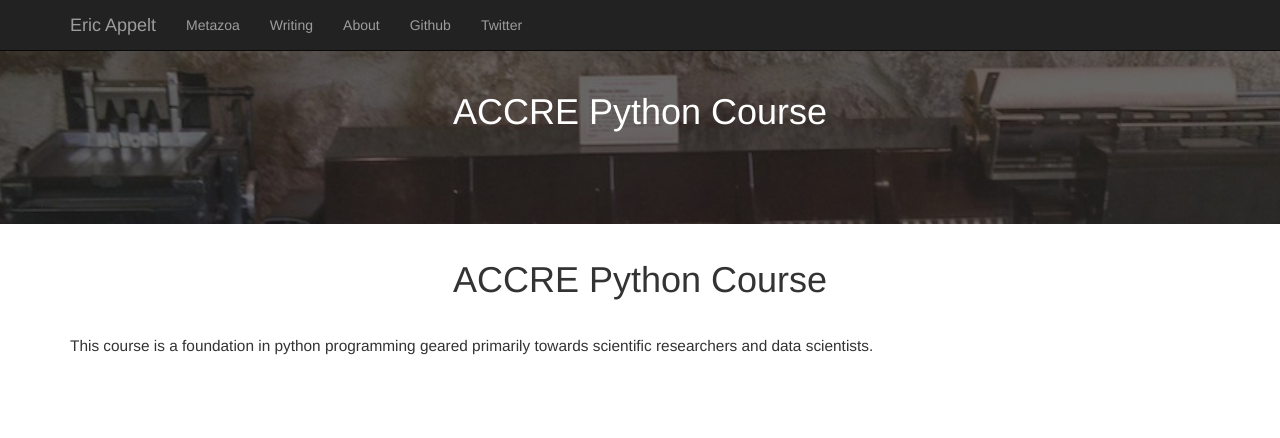
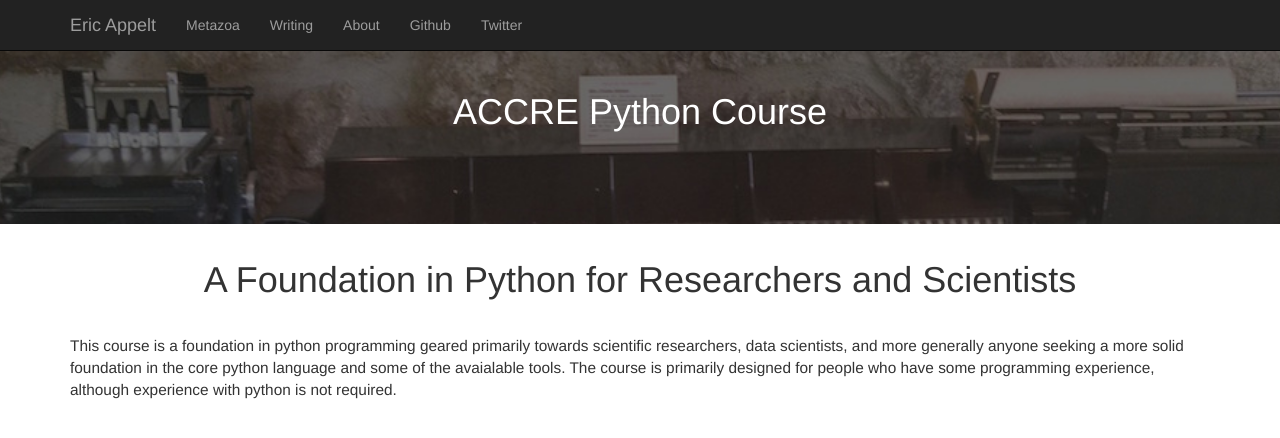
Before and after one commit to appeltel/website-ericappelt, a Jekyll site: the page built from pythonclass/index.md, in a window 1280 px wide. Shown: the top 438 px of the page. Built offline with Jekyll 4.4.1, drawn with Linux system fonts in a browser that asks for light colours; nearby versions of some CDN libraries.

Commit message:
Python course work

```diff
--- a/pythonclass/index.md
+++ b/pythonclass/index.md
@@ -4,7 +4,11 @@ title: ACCRE Python Course
 subtitle: Foundation in python for scientific researchers
 ---
 
-# ACCRE Python Course
+# A Foundation in Python for Researchers and Scientists
 
 This course is a foundation in python programming geared primarily
-towards scientific researchers and data scientists.
+towards scientific researchers, data scientists, and more generally
+anyone seeking a more solid foundation in the core python language
+and some of the avaialable tools. The course is primarily designed
+for people who have some programming experience, although experience
+with python is not required.
```
